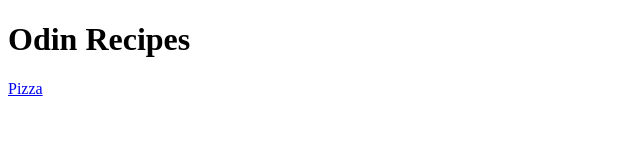
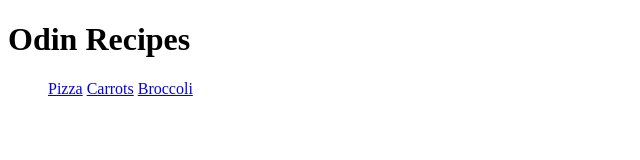
Before and after one commit to xthomaskelly/odin-recipes, a plain HTML site: page index.html in a window 1280 px wide. Shown: the whole page, without its empty margins (0-640 px from the left). Drawn offline with Linux system fonts and the light colour scheme.

Commit message:
linked slicedCarrots.html and steamedBroccoli.html

```diff
--- a/index.html
+++ b/index.html
@@ -8,6 +8,10 @@
 </head>
 <body>
     <h1>Odin Recipes</h1>
-    <a href="pizza.html">Pizza</a>
+    <ol>
+        <a href="./pizza.html">Pizza</a>
+        <a href="./slicedCarrots.html">Carrots</a>
+        <a href="./steamedBroccoli.html">Broccoli</a>
+    </ol>
 </body>
 </html>
```
